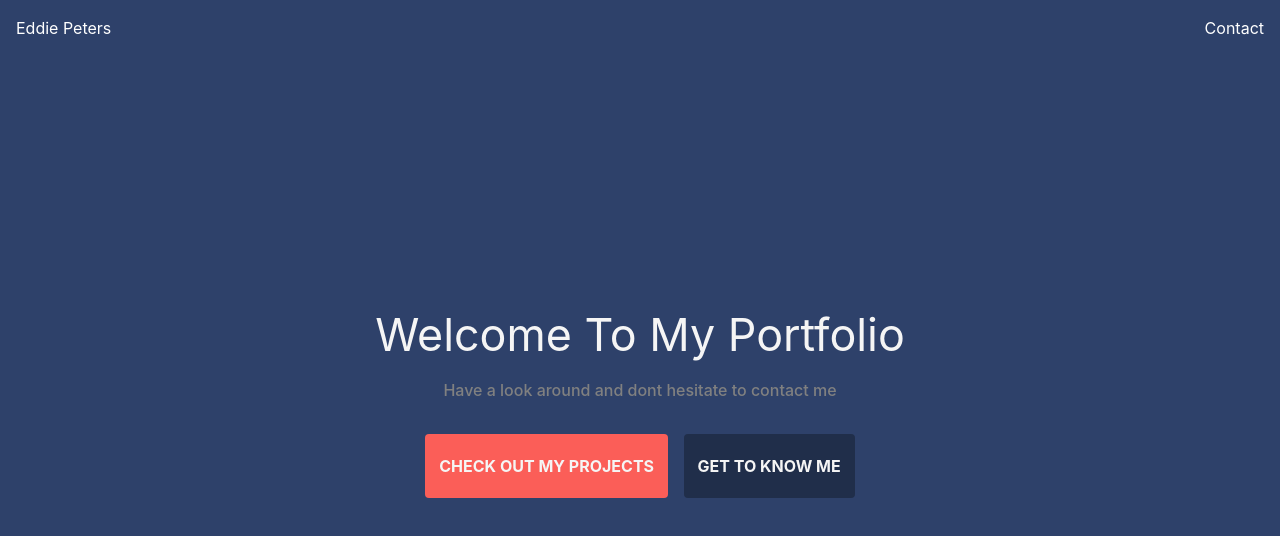
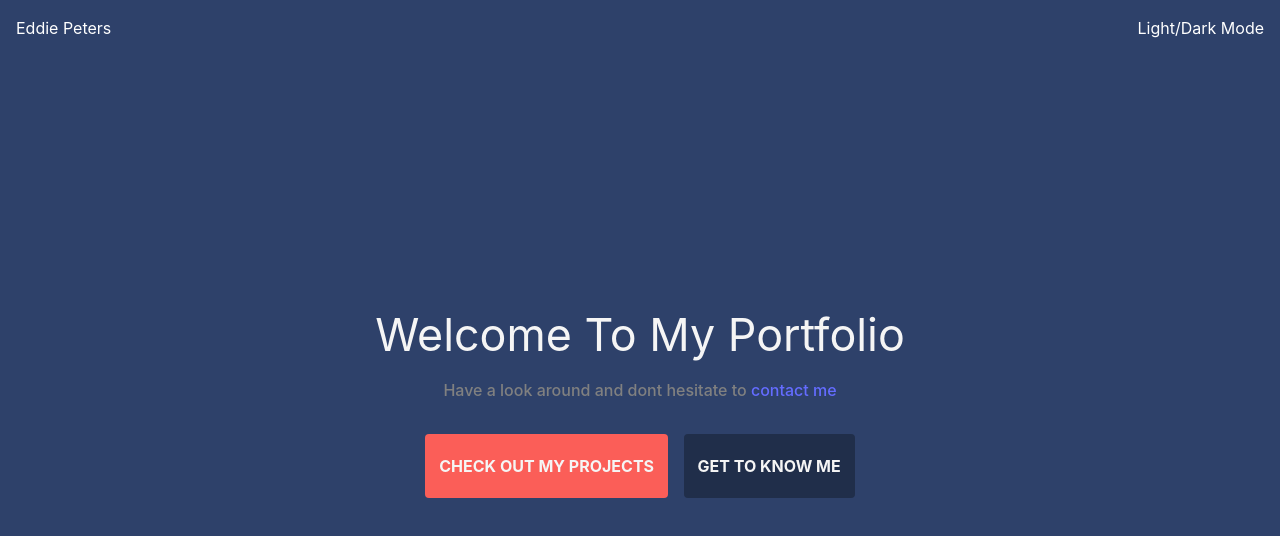
Before and after one commit to eddiepeters00/portfolio, a React (Vite) app: page / in a window 1280 px wide. Shown: the top 536 px of the page. Built offline with nearby package versions, Linux system fonts and the light colour scheme.

Commit message:
Added small changes to intro and header

```diff
--- a/src/components/Header/Header.tsx
+++ b/src/components/Header/Header.tsx
@@ -16,7 +16,7 @@ function Header() {
   return (
     <StyledHeader>
       <p>Eddie Peters</p>
-      <p>Contact</p>
+      <div>Light/Dark Mode</div>
     </StyledHeader>
   );
 }
--- a/src/components/Intro/Intro.tsx
+++ b/src/components/Intro/Intro.tsx
@@ -44,7 +44,9 @@ function Intro() {
   return (
     <IntroContainer style={introAnimation}>
       <IntroTitle>Welcome to my portfolio</IntroTitle>
-      <IntroText>Have a look around and dont hesitate to contact me</IntroText>
+      <IntroText>
+        Have a look around and dont hesitate to <a href="#">contact me</a>
+      </IntroText>
       <ButtonContainer style={introAnimation}>
         <Button
           variant="primary"
```
